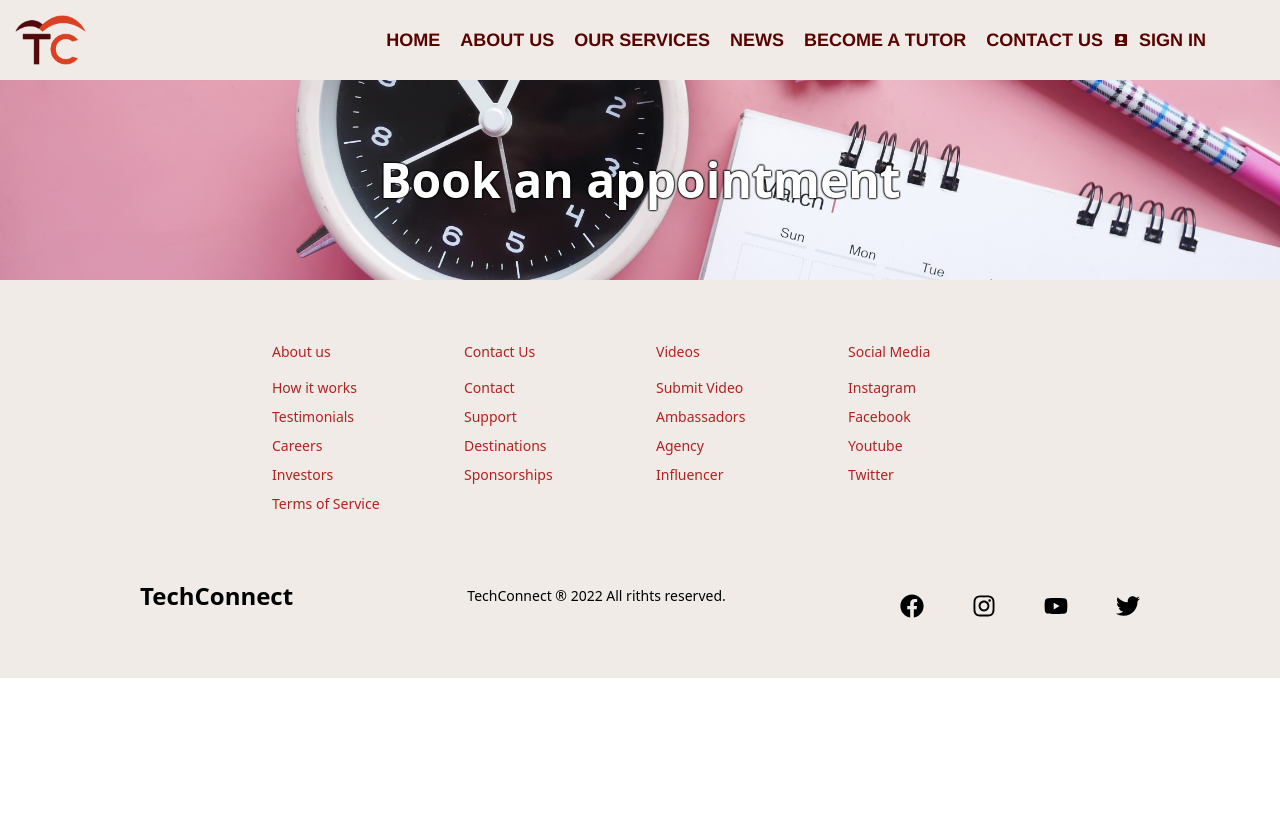
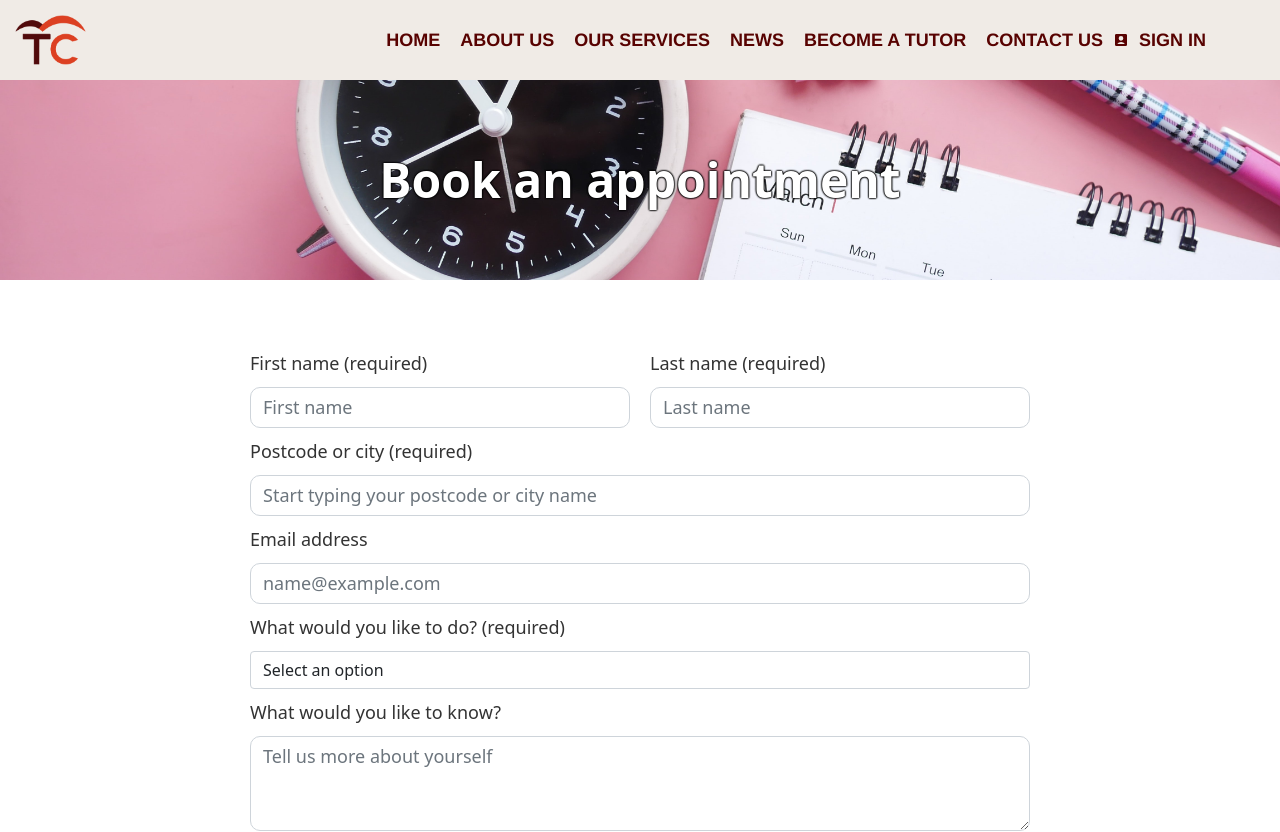
Before and after one commit to Rica02/TechConnect, a React (Create React App) app: page /bookanappointment in a window 1280 px wide. Shown: the top 832 px of the page. Before the commit the page ends 800 px from the top, so only its background shows below. Built offline with nearby package versions, Linux system fonts and the light colour scheme.

Commit message:
Added Book An Appointment components

```diff
--- /dev/null
+++ b/src/pages/BookAnAppointment/components/Form/FormStyle.js
@@ -0,0 +1,28 @@
+import styled from "styled-components";
+
+export const FormContainer = styled.form`
+    margin: 25px 50px;
+    width: 800px;
+    font-size: large;
+
+    label {
+        margin: 10px 0;
+    }
+    input, textarea {
+        font-size: large;
+        border-radius: 10px;
+    }
+
+    @media (max-width: 800px) {
+        width: 90%;
+    }
+`
+
+export const FormNameContainer = styled.div`
+    display: flex;
+`
+
+export const FormItemContainer = styled.div`
+    width: 100%;
+    padding: 0 10px;
+`
--- /dev/null
+++ b/src/pages/BookAnAppointment/components/Form/index.js
@@ -0,0 +1,44 @@
+import React from "react";
+import { FormContainer, FormItemContainer, FormNameContainer } from "./FormStyle";
+import { StyledButton, StyledContainer } from "../../../PagesStyle";
+
+export default function Form(){
+    return(
+        <StyledContainer>
+            <FormContainer>
+                <FormNameContainer>
+                    <FormItemContainer>
+                        <label for="exampleFormControlInput1">First name (required)</label>
+                        <input type="text" class="form-control" id="exampleFormControlInput1" placeholder="First name" />
+                    </FormItemContainer>
+                    <FormItemContainer>
+                        <label for="exampleFormControlInput1">Last name (required)</label>
+                        <input type="text" class="form-control" id="exampleFormControlInput1" placeholder="Last name" />
+                    </FormItemContainer>
+                </FormNameContainer>
+                <FormItemContainer>
+                    <label for="exampleFormControlInput1">Postcode or city (required)</label>
+                    <input type="text" class="form-control" id="exampleFormControlInput1" placeholder="Start typing your postcode or city name" />
+                </FormItemContainer>
+                <FormItemContainer>
+                    <label for="exampleFormControlInput1">Email address</label>
+                    <input type="email" class="form-control" id="exampleFormControlInput1" placeholder="name@example.com" />
+                </FormItemContainer>
+                <FormItemContainer>
+                    <label for="exampleFormControlSelect1">What would you like to do? (required)</label>
+                    <select class="form-control" id="exampleFormControlSelect1">
+                        <option value="" disabled selected>Select an option</option>
+                        <option value="find-tutor">I want to find a tutor or learn more about about TechConnect's services</option>
+                        <option value="become-tutor">I want to equire about becoming a tutor</option>
+                        <option value="business-enquiry">Business enquiries</option>
+                    </select>
+                </FormItemContainer>
+                <FormItemContainer>
+                    <label for="exampleFormControlTextarea1">What would you like to know?</label>
+                    <textarea class="form-control" id="exampleFormControlTextarea1" rows="3" placeholder="Tell us more about yourself"></textarea>
+                </FormItemContainer>
+            </FormContainer>
+            <StyledButton>SEND</StyledButton>
+        </StyledContainer>
+    )
+}
--- a/src/pages/BookAnAppointment/index.js
+++ b/src/pages/BookAnAppointment/index.js
@@ -1,11 +1,13 @@
 import React from "react";
 import Header from "../Header";
 import headerBanner from "../../assets/images/book-an-appointment-banner.jpg";
+import Form from "./components/Form";
 
 function BookAnAppointment() {
     return (
         <>
             <Header headerTitle={"Book an appointment"} headerBanner={headerBanner} />
+            <Form />
         </>
     );
 }
```
